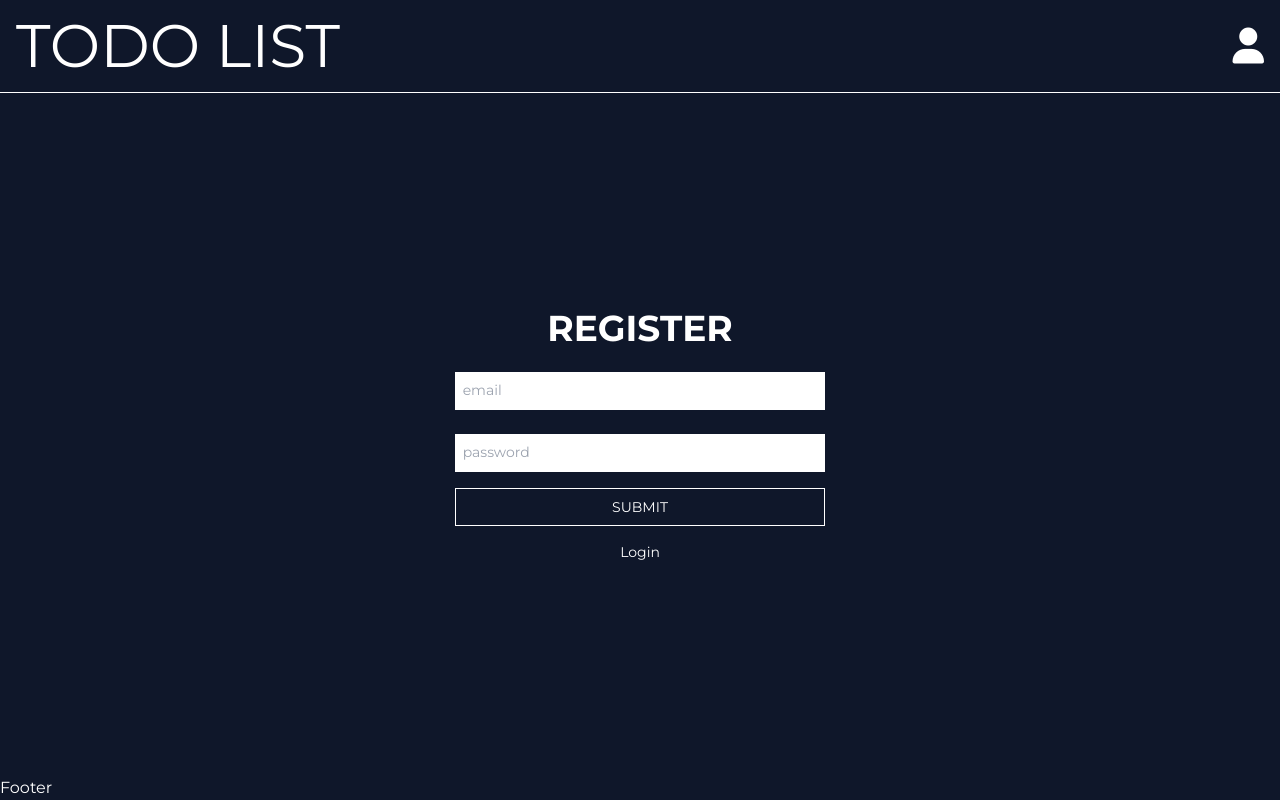
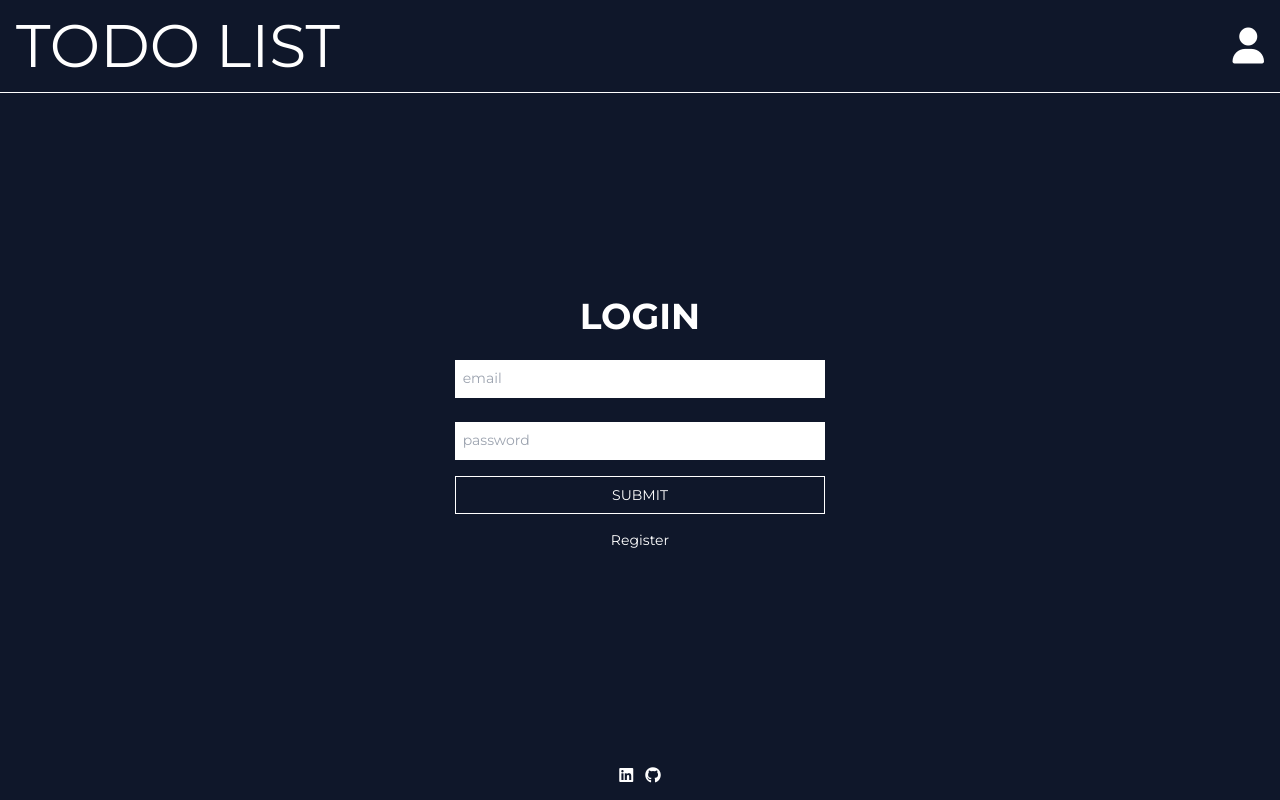
Before and after one commit to johnny-2123/TodoList_NextJs, a Next.js app in the folder nextjs-todo/: page / in a window 1280 px wide. Built offline with nearby package versions, Linux system fonts and the light colour scheme; no server answers.

Commit message:
update footer

```diff
--- a/nextjs-todo/components/Footer.js
+++ b/nextjs-todo/components/Footer.js
@@ -1,5 +1,20 @@
 import React from "react";
 
 export default function Footer() {
-  return <h1>Footer</h1>;
+  return (
+    <div className="flex justify-center items-center gap-3 py-3">
+      {/* <a href="" target="_blank">
+        <i className="fa-brands fa-instagram duration-300 hover:opacity-30 cursor-pointer"></i>
+      </a> */}
+      <a href="https://github.com/johnny-2123" target="_blank">
+        <i className="fa-brands fa-linkedin duration-300 hover:opacity-30 cursor-pointer"></i>
+      </a>
+      <a
+        href="https://www.linkedin.com/in/johnny-avila-0512aa164/"
+        target="_blank"
+      >
+        <i className="fa-brands fa-github duration-300 hover:opacity-30 cursor-pointer"></i>
+      </a>
+    </div>
+  );
 }
--- a/nextjs-todo/components/Login.js
+++ b/nextjs-todo/components/Login.js
@@ -4,8 +4,8 @@ import { useAuth } from "../context/AuthContext";
 const Login = () => {
   const [email, setEmail] = useState("");
   const [password, setPassword] = useState("");
-  const [error, setError] = useState(false);
-  const [isLoggingIn, setIsLoggingIn] = useState(false);
+  const [error, setError] = useState(null);
+  const [isLoggingIn, setIsLoggingIn] = useState(true);
 
   const { login, signUp, currentUser } = useAuth();
   console.log(currentUser);
--- /dev/null
+++ b/nextjs-todo/components/UserDashboard.js
@@ -0,0 +1,6 @@
+import React from "react";
+import Layout from "./Layout";
+
+export default function UserDashboard() {
+  return <div>user dashboard</div>;
+}
--- a/nextjs-todo/pages/index.js
+++ b/nextjs-todo/pages/index.js
@@ -1,7 +1,9 @@
 import Head from "next/head";
 import Image from "next/image";
 import Login from "@/components/Login";
+import UserDashboard from "@/components/UserDashboard";
 import { useAuth } from "@/context/AuthContext";
+
 export default function Home() {
   const { currentUser } = useAuth();
   console.log(currentUser);
@@ -13,7 +15,8 @@ export default function Home() {
         <meta name="description" content="Generated by create next app" />
         <link rel="icon" href="/favicon.ico" />
       </Head>
-      <Login />
+      {!currentUser && <Login />}
+      {currentUser && <UserDashboard />}
     </>
   );
 }
```
